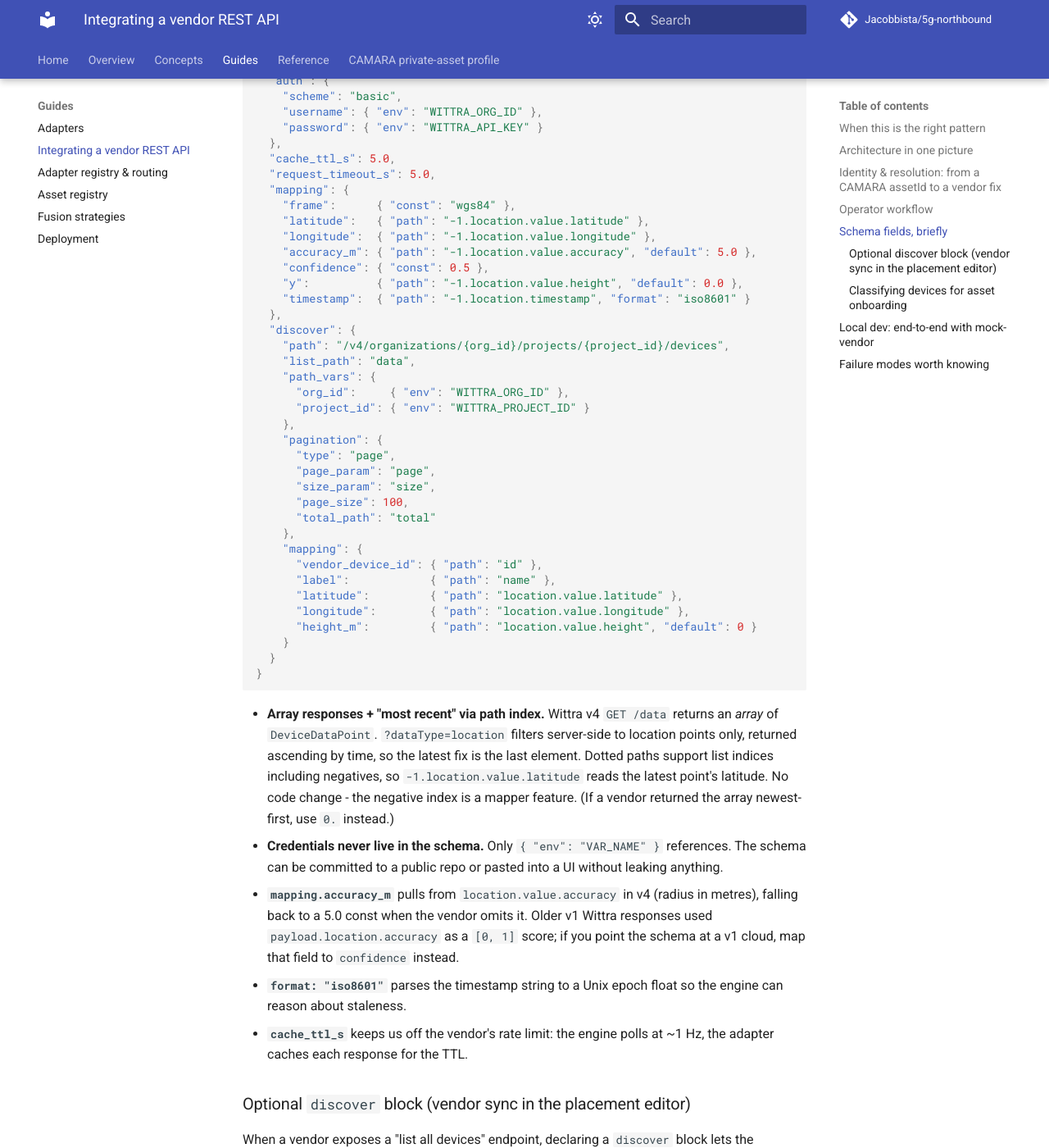
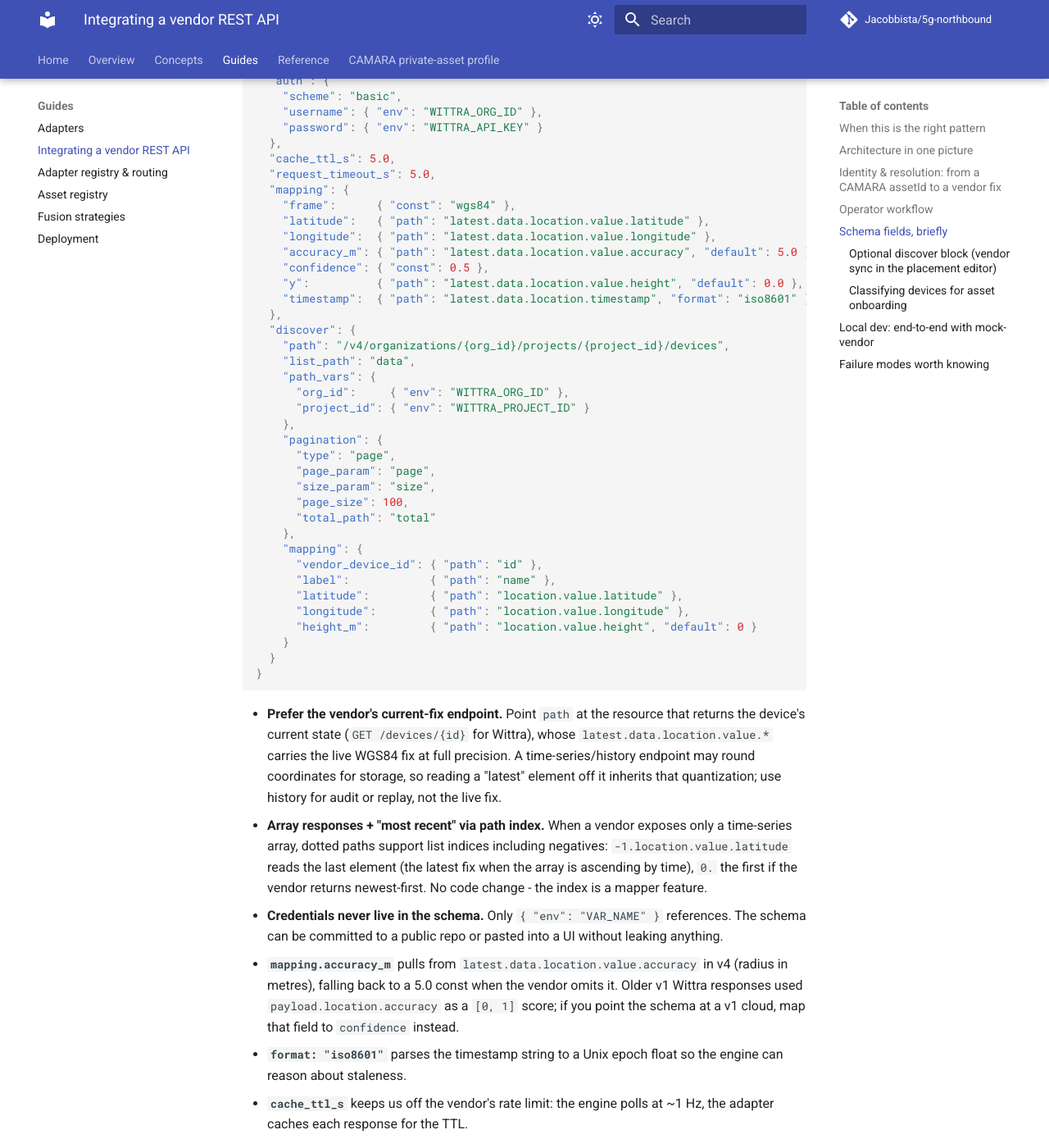
Before and after one commit to Jacobbista/5g-northbound, an MkDocs documentation site: the page built from docs/integrating-a-vendor-rest-api.md, in a window 1280 px wide and 1400 px high, scrolled down 4875 px. Shown: the whole window at 82% size. Built offline with MkDocs 1.6.1 and Material for MkDocs 9.7.7, drawn with Linux system fonts in a browser that asks for light colours; comment, search, counter and statistics services are not loaded; some of the changed text lies outside the part shown.

Commit message:
refactor(vendor-adapter): read the current-fix endpoint for full precision
The Wittra history feed (GET /data) quantises lat/lon to 4 decimals (~11 m)
while accuracy stays full precision; the pipeline itself is lossless. Point the
canonical schema at GET /devices/{id} (latest.data.location.value.*), which
returns the live WGS84 fix at full precision, and document the current-fix rule
for any vendor. Add the anchor-only discover filter. Scrub a real device id
from the guide.

````diff
--- a/docs/integrating-a-vendor-rest-api.md
+++ b/docs/integrating-a-vendor-rest-api.md
@@ -127,7 +127,7 @@
   "vendor": "wittra",
   "default_base_url": "https://api.wittra.se",
   "base_url_env": "WITTRA_BASE_URL",
-  "path": "/v4/organizations/{org_id}/projects/{project_id}/data?deviceId={device_id}&dataType=location",
+  "path": "/v4/organizations/{org_id}/projects/{project_id}/devices/{device_id}",
   "path_vars": {
     "org_id":     { "env": "WITTRA_ORG_ID" },
     "project_id": { "env": "WITTRA_PROJECT_ID" }
@@ -141,12 +141,12 @@
   "request_timeout_s": 5.0,
   "mapping": {
     "frame":      { "const": "wgs84" },
-    "latitude":   { "path": "-1.location.value.latitude" },
-    "longitude":  { "path": "-1.location.value.longitude" },
-    "accuracy_m": { "path": "-1.location.value.accuracy", "default": 5.0 },
+    "latitude":   { "path": "latest.data.location.value.latitude" },
+    "longitude":  { "path": "latest.data.location.value.longitude" },
+    "accuracy_m": { "path": "latest.data.location.value.accuracy", "default": 5.0 },
     "confidence": { "const": 0.5 },
-    "y":          { "path": "-1.location.value.height", "default": 0.0 },
-    "timestamp":  { "path": "-1.location.timestamp", "format": "iso8601" }
+    "y":          { "path": "latest.data.location.value.height", "default": 0.0 },
+    "timestamp":  { "path": "latest.data.location.timestamp", "format": "iso8601" }
   },
   "discover": {
     "path": "/v4/organizations/{org_id}/projects/{project_id}/devices",
@@ -173,9 +173,10 @@
 }
 ```
 
-- **Array responses + "most recent" via path index.** Wittra v4 `GET /data` returns an *array* of `DeviceDataPoint`. `?dataType=location` filters server-side to location points only, returned ascending by time, so the latest fix is the last element. Dotted paths support list indices including negatives, so `-1.location.value.latitude` reads the latest point's latitude. No code change - the negative index is a mapper feature. (If a vendor returned the array newest-first, use `0.` instead.)
+- **Prefer the vendor's current-fix endpoint.** Point `path` at the resource that returns the device's current state (`GET /devices/{id}` for Wittra), whose `latest.data.location.value.*` carries the live WGS84 fix at full precision. A time-series/history endpoint may round coordinates for storage, so reading a "latest" element off it inherits that quantization; use history for audit or replay, not the live fix.
+- **Array responses + "most recent" via path index.** When a vendor exposes only a time-series array, dotted paths support list indices including negatives: `-1.location.value.latitude` reads the last element (the latest fix when the array is ascending by time), `0.` the first if the vendor returns newest-first. No code change - the index is a mapper feature.
 - **Credentials never live in the schema.** Only `{ "env": "VAR_NAME" }` references. The schema can be committed to a public repo or pasted into a UI without leaking anything.
-- **`mapping.accuracy_m`** pulls from `location.value.accuracy` in v4 (radius in metres), falling back to a 5.0 const when the vendor omits it. Older v1 Wittra responses used `payload.location.accuracy` as a `[0, 1]` score; if you point the schema at a v1 cloud, map that field to `confidence` instead.
+- **`mapping.accuracy_m`** pulls from `latest.data.location.value.accuracy` in v4 (radius in metres), falling back to a 5.0 const when the vendor omits it. Older v1 Wittra responses used `payload.location.accuracy` as a `[0, 1]` score; if you point the schema at a v1 cloud, map that field to `confidence` instead.
 - **`format: "iso8601"`** parses the timestamp string to a Unix epoch float so the engine can reason about staleness.
 - **`cache_ttl_s`** keeps us off the vendor's rate limit: the engine polls at ~1 Hz, the adapter caches each response for the TTL.
 
````
Also changed, not shown: other parts of docs/integrating-a-vendor-rest-api.md (+1 -1 lines), 7 other files.
